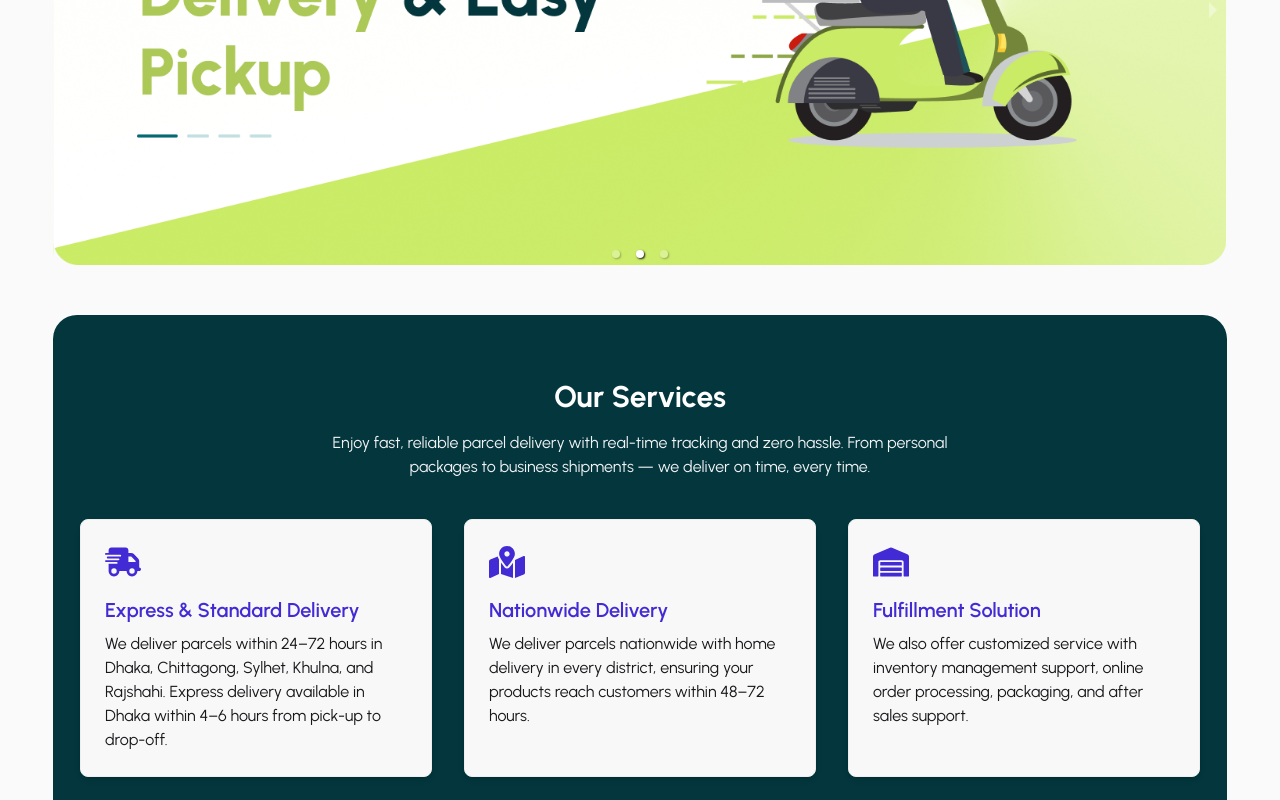
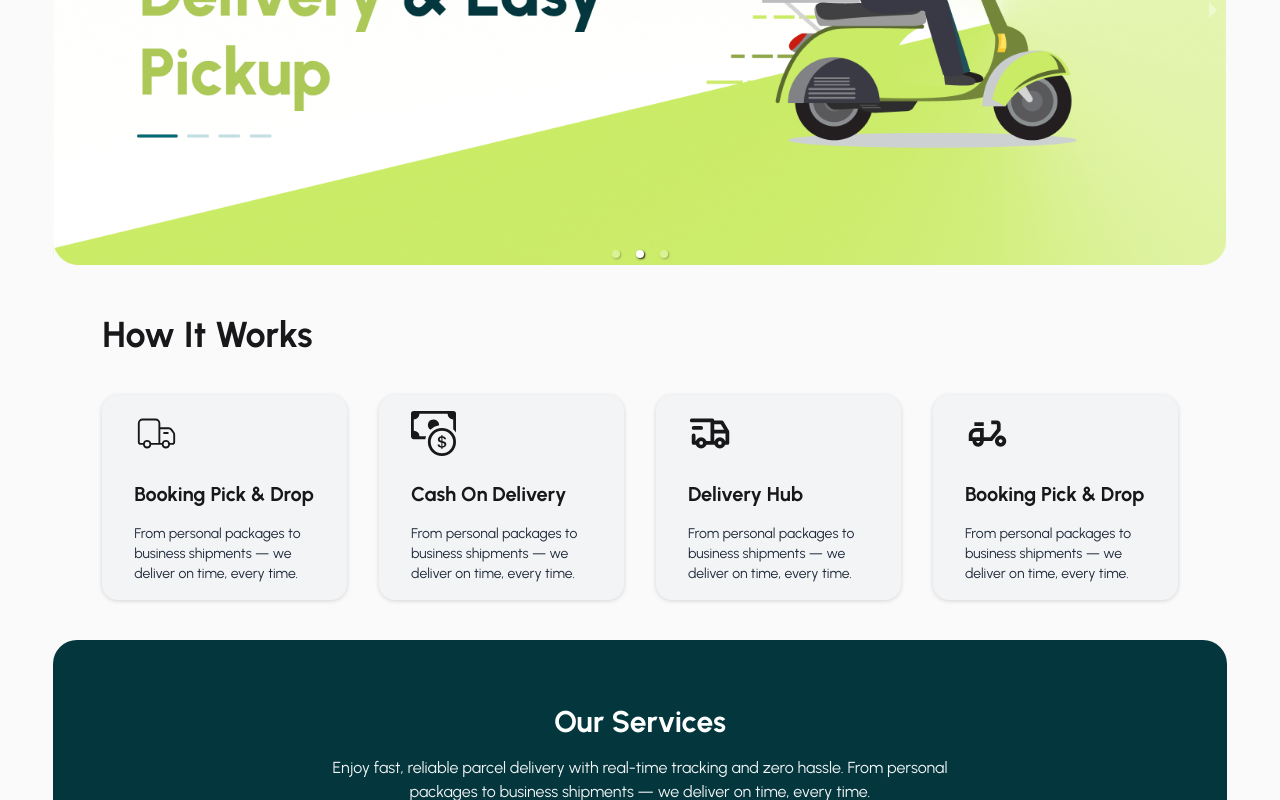
Before and after one commit to mdtanvirislamrakib/Zap-Shift-Client-Side, a React (Vite) app: page / in a window 1280 px wide. Shown: the part 407-1207 px from the top of the page. Built offline with nearby package versions, Linux system fonts and the light colour scheme.

Commit message:
how it works section added

```diff
--- /dev/null
+++ b/src/Components/HowItWorks/HowItWorks.jsx
@@ -0,0 +1,51 @@
+import React from 'react';
+import { CiDeliveryTruck } from "react-icons/ci";
+import { BsCashCoin } from "react-icons/bs";
+import { TbTruckDelivery } from "react-icons/tb";
+import { MdOutlineDeliveryDining } from "react-icons/md";
+
+
+
+const HowItWorks = () => {
+    return (
+        <div className='w-full lg:max-w-11/12 mx-auto mt-10'>
+            <h1 className='text-2xl lg:text-4xl font-bold'>How It Works</h1>
+
+            <div className='grid grid-cols-1 lg:grid-cols-4 gap-8 mt-10'>
+                <div className='bg-gray-100 rounded-2xl px-8 py-4 drop-shadow-sm hover:scale-105 transition-all duration-150 space-y-6'>
+                    <p><CiDeliveryTruck size={45} /></p>
+                    <div className='space-y-4'>
+                        <h3 className='text-xl font-bold'>Booking Pick & Drop</h3>
+                        <p className='text-gray-800 text-sm'>From personal packages to business shipments — we deliver on time, every time.</p>
+                    </div>
+                </div>
+
+                <div className='bg-gray-100 rounded-2xl px-8 py-4 drop-shadow-sm hover:scale-105 transition-all duration-150 space-y-6'>
+                    <p><BsCashCoin size={45} /></p>
+                    <div className='space-y-4'>
+                        <h3 className='text-xl font-bold'>Cash On Delivery</h3>
+                        <p className='text-gray-800 text-sm'>From personal packages to business shipments — we deliver on time, every time.</p>
+                    </div>
+                </div>
+                <div className='bg-gray-100 rounded-2xl px-8 py-4 drop-shadow-sm hover:scale-105 transition-all duration-150 space-y-6'>
+                    <p><TbTruckDelivery size={45} /></p>
+                    <div className='space-y-4'>
+                        <h3 className='text-xl font-bold'>Delivery Hub</h3>
+                        <p className='text-gray-800 text-sm'>From personal packages to business shipments — we deliver on time, every time.</p>
+                    </div>
+                </div>
+                <div className='bg-gray-100 rounded-2xl px-8 py-4 drop-shadow-sm hover:scale-105 transition-all duration-150 space-y-6'>
+                    <p><MdOutlineDeliveryDining size={45} /></p>
+                    <div className='space-y-4'>
+                        <h3 className='text-xl font-bold'>Booking Pick & Drop</h3>
+                        <p className='text-gray-800 text-sm'>From personal packages to business shipments — we deliver on time, every time.</p>
+                    </div>
+                </div>
+
+            </div>
+
+        </div>
+    );
+};
+
+export default HowItWorks;
--- a/src/Pages/Home.jsx
+++ b/src/Pages/Home.jsx
@@ -1,11 +1,13 @@
 import React from 'react';
 import Banner from '../Components/Banner/Banner';
 import OurServices from '../Components/OurServices/OurServices';
+import HowItWorks from '../Components/HowItWorks/HowItWorks';
 
 const Home = () => {
     return (
         <div>
             <Banner></Banner>
+            <HowItWorks></HowItWorks>
             <OurServices></OurServices>
         </div>
     );
```
